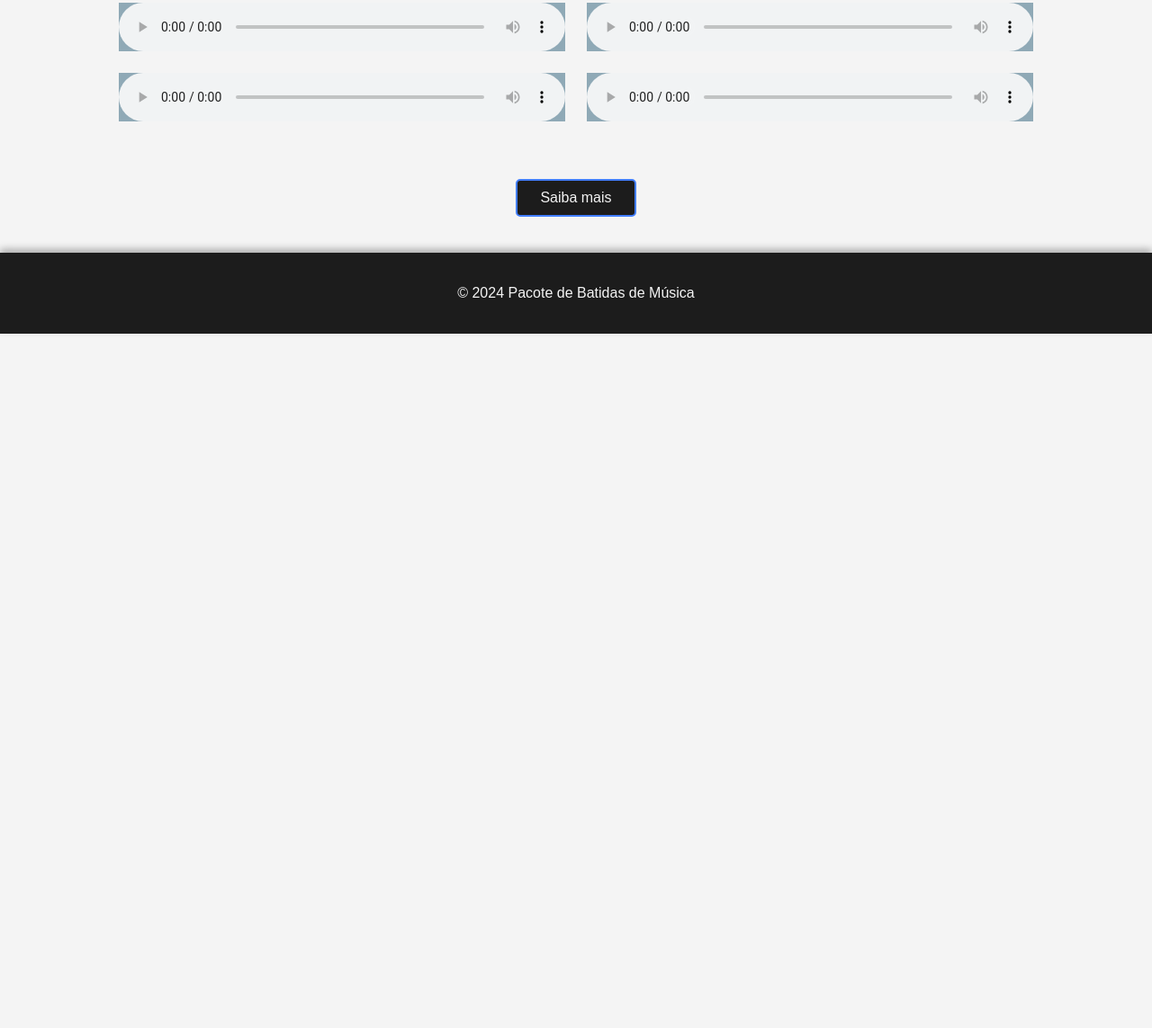
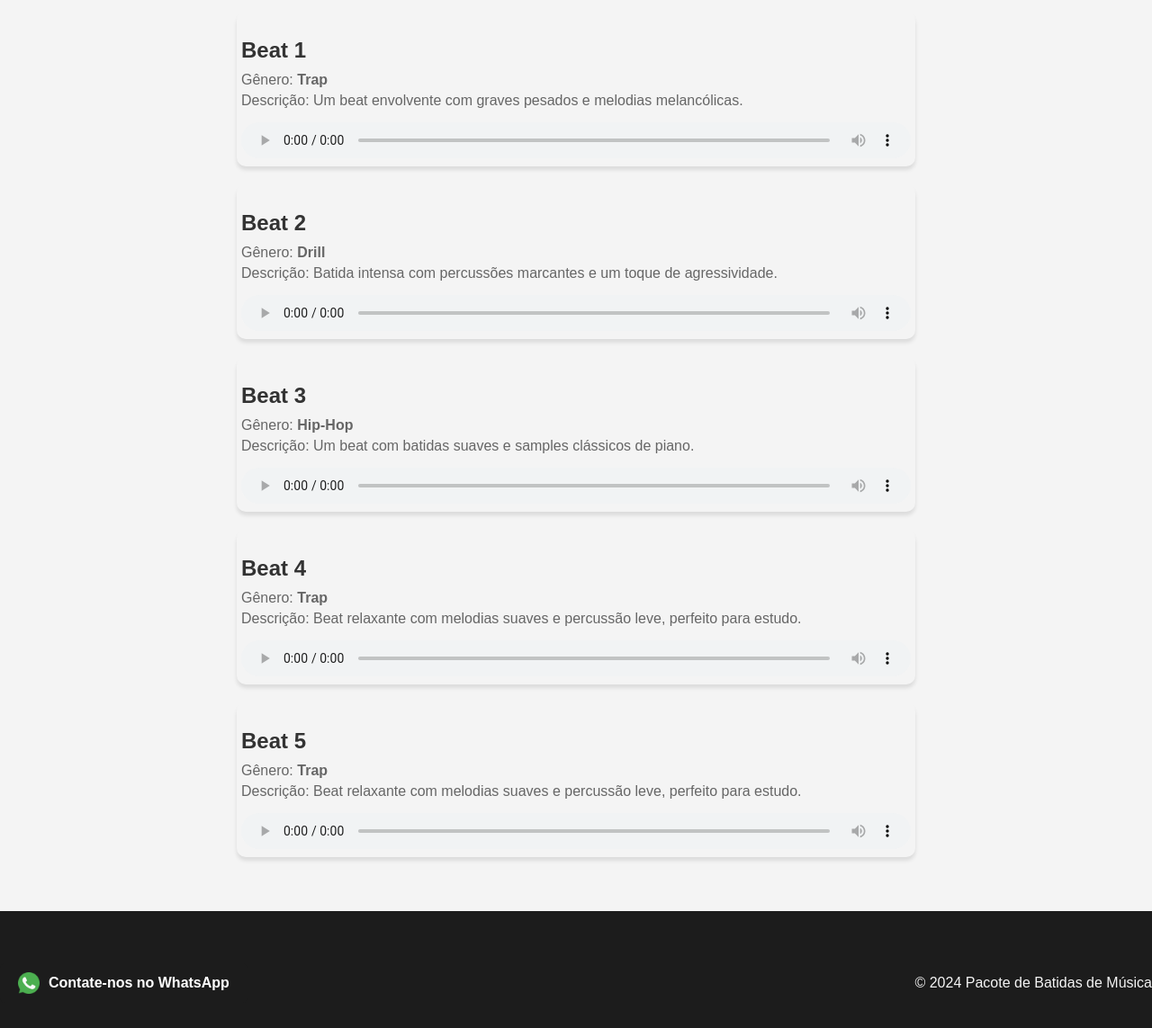
Before and after one commit to MarcosAndre162/PROJECT, a plain HTML site: page index.html in a window 1280 px wide. Shown: the part 275-1418 px from the top of the page at 90% size. Before the commit the page ends 800 px from the top, so only its background shows below. Drawn offline with Linux system fonts and the light colour scheme.

Commit message:
Commit no submódulo PROJECT

```diff
--- a/index.html
+++ b/index.html
@@ -8,7 +8,7 @@
     <title>Pacote de Batidas de Música - Rap e Trap</title>
     <link rel="stylesheet" href="style.css">
 </head>
-<body id="index"> <!-- Adicionei o id aqui -->
+<body id="index">
     <header>
         <h1>PACK DE BEATS "HYPERION"</h1>
         <nav>
@@ -21,29 +21,69 @@
 
         <section id="samples">
             <h2>Amostras</h2>
+
+            <div class="beat-sample">
+                <h3>Beat 1</h3>
+                <p>Gênero: <strong>Trap</strong></p>
+                <p>Descrição: Um beat envolvente com graves pesados e melodias melancólicas.</p>
                 <audio controls>
-                <source src="sample1.mp3" type="audio/mp3">
+                    <source src="assets/images/audio/TRAP TYPE BEAT '' GANGUE ''.wav" type="audio/wav">
+
+                </audio>
+            </div>
+
+            <div class="beat-sample">
+                <h3>Beat 2</h3>
+                <p>Gênero: <strong>Drill</strong></p>
+                <p>Descrição: Batida intensa com percussões marcantes e um toque de agressividade.</p>
+                <audio controls>
+                    <source src="assets/images/audio/DRILL TYPE BEAT '' WITH ''.wav" type="audio/wav">
+
+                </audio>
+            </div>
+
+            <div class="beat-sample">
+                <h3>Beat 3</h3>
+                <p>Gênero: <strong>Hip-Hop</strong></p>
+                <p>Descrição: Um beat com batidas suaves e samples clássicos de piano.</p>
+                <audio controls>
+                    <source src="assets/images/audio/HIP HOP TYPE BEAT '' STICKER ''.wav" type="audio/wav">
                     Seu navegador não suporta o elemento de áudio.
                 </audio>
+            </div>
+
+            <div class="beat-sample">
+                <h3>Beat 4</h3>
+                <p>Gênero: <strong>Trap</strong></p>
+                <p>Descrição: Beat relaxante com melodias suaves e percussão leve, perfeito para estudo.</p>
                 <audio controls>
-                <source src="sample2.mp3" type="audio/mp3">
+                    <source src="assets/images/audio/TRAP TYPE BEAT '' MONEY ''.wav" type="audio/wav">
                     Seu navegador não suporta o elemento de áudio.
                 </audio>
+            </div>
+
+            <div class="beat-sample">
+                <h3>Beat 5</h3>
+                <p>Gênero: <strong>Trap</strong></p>
+                <p>Descrição: Beat relaxante com melodias suaves e percussão leve, perfeito para estudo.</p>
                 <audio controls>
-                <source src="sample1.mp3" type="audio/mp3">
+                    <source src="assets/images/audio/TRAP TYPE BEAT '' ROMA ''.wav" type="audio/wav">
                     Seu navegador não suporta o elemento de áudio.
                 </audio>
-            <audio controls>
-                <source src="sample2.mp3" type="audio/mp3">
-                Seu navegador não suporta o elemento de áudio.
-            </audio>
-            <section id="intro">
-                <button onclick="window.location.href='product.html'">Saiba mais</button>
+            </div>
         </section>
-        </section>
+
+
+
     </main>
     <footer>
+        <a href="https://wa.me/seunumero" class="whatsapp-btn">
+            <img src="assets/images/whatsapp.png" alt="WhatsApp">
+            Contate-nos no WhatsApp
+        </a>
         <p>&copy; 2024 Pacote de Batidas de Música</p>
     </footer>
+
+
 </body>
 </html>
--- a/style.css
+++ b/style.css
@@ -76,19 +76,41 @@ button:hover {
     margin-top: 50px; /* Ajuste conforme necessário */
 }
 
-section#samples {
-    text-align: center;
+#samples {
+    display: flex;
+    flex-direction: column;
+    align-items: center;
+    justify-content: center;
     margin-top: 40px;
-
-
-
 }
 
-audio {
-    margin: 10px;
-    width: 40%;
-    background-color: #8fa9b6;
+.beat-sample {
+    width: 60%; /* Define a largura de cada bloco */
+
+    border-radius: 10px;
+    padding: 5px;
+    margin-bottom: 20px;
+    text-align: left; /* Alinha o texto à esquerda */
+    box-shadow: 0 4px 4px rgba(0, 0, 0, 0.1);
 }
+
+.beat-sample h3 {
+    font-size: 1.5em;
+    margin-bottom: 10px;
+    color: #333;
+}
+
+.beat-sample p {
+    margin: 5px 0;
+    color: #666;
+}
+
+.beat-sample audio {
+    width: 100%; /* Faz o áudio ocupar toda a largura do bloco */
+    height: 40px;
+    margin-top: 10px;
+}
+
 
 /* Melhorando o formulário de contato */
 form input, form textarea {
@@ -113,16 +135,42 @@ form button:hover {
     color: #fff;
 }
 
-/* Estilo para o footer */
 footer {
     background-color: #1c1c1c;
+    color: #fff;
+    padding: 30px 0; /* Espaçamento interno superior e inferior */
+    min-height: 100px; /* Altura mínima do rodapé */
+    display: flex;
+    justify-content: space-between;
+    align-items: center;
+}
+
+.whatsapp-btn {
+    display: inline-flex;
+    align-items: center;
+    padding: 10px 20px;
+    background-color: #1c1c1c;
+    color: #fff;
+    border-radius: 5px;
+    text-decoration: none;
+    font-weight: bold;
+    font-size: 16px;
+    transition: background-color 0.3s ease;
+}
+
+.whatsapp-btn img {
+    width: 24px;
+    margin-right: 10px;
+}
+
+.whatsapp-btn:hover {
+    background-color: #427eff;
+}
+
+footer p {
+    margin: 0;
     color: #f4f4f4;
-    text-align: center;
-    padding: 20px 0;
-    position: relative;
-    bottom: 0;
-    width: 100%;
-    box-shadow: 0 -4px 8px rgba(0, 0, 0, 0.3);
+    font-size: 16px;
 }
 
 @media (max-width: 768px) {
```
Also changed, not shown: contact.html (+7 -1 lines), product.html (+5 -1 lines), thankyou.html (+5 -1 lines), assets/images/whatsapp.png (added), 5 other files. Lines whose indentation alone changed are shown as unchanged.
